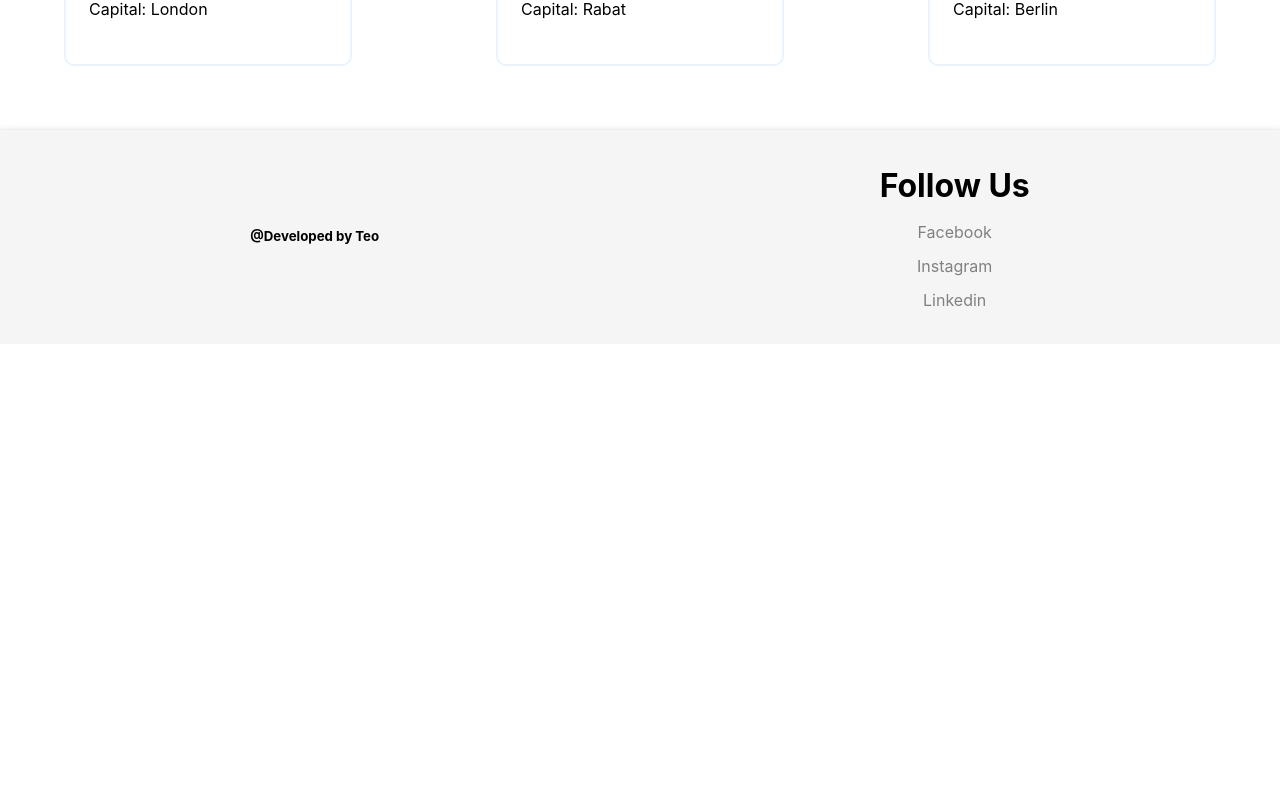
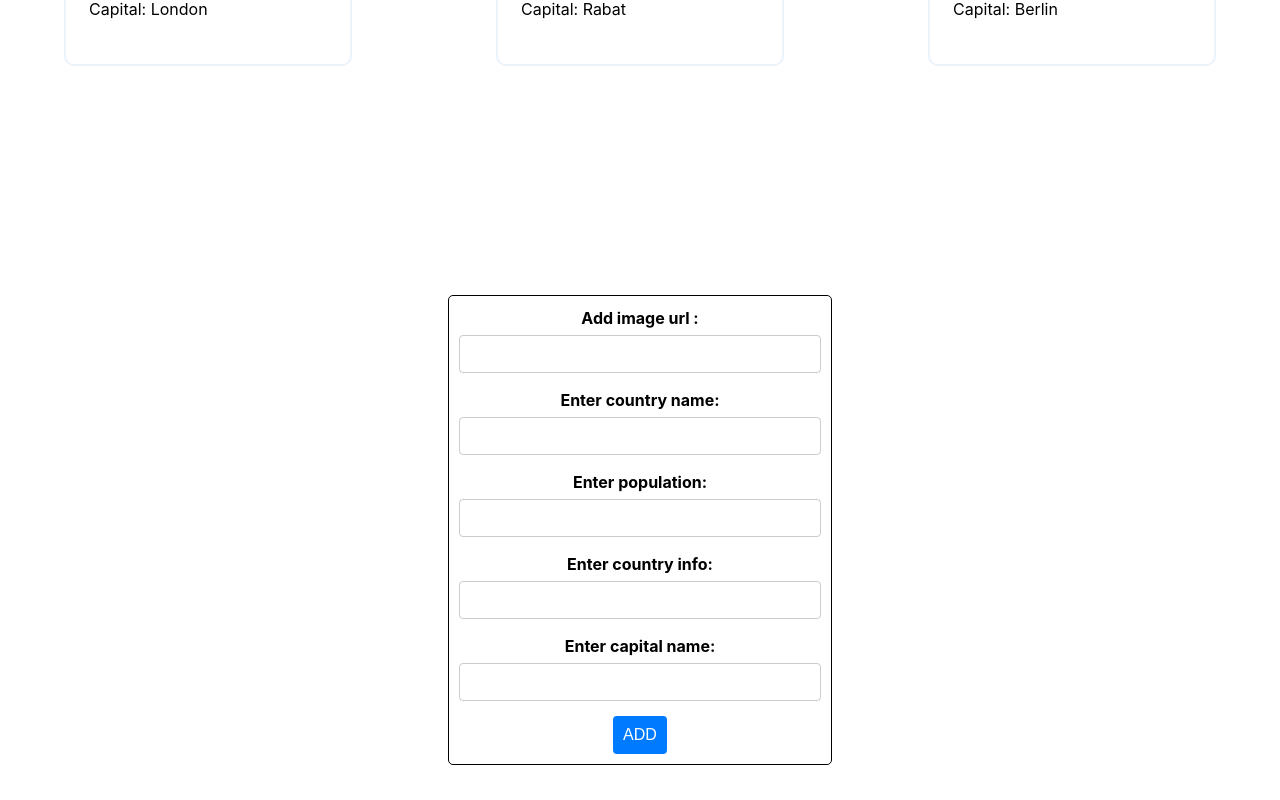
Before and after one commit to Omiadze/countries-app, a React (Vite) app: page / in a window 1280 px wide. Shown: the part 1120-1920 px from the top of the page. Before the commit the page ends 1464 px from the top, so only its background shows below. Built offline with nearby package versions, Linux system fonts and the light colour scheme.

Commit message:
add country adder component

```diff
--- a/src/pages/home/main-home-page/components/card/Card.tsx
+++ b/src/pages/home/main-home-page/components/card/Card.tsx
@@ -4,6 +4,7 @@ import { CardHeader } from "@/pages/home/main-home-page/components/card/header";
 import { CardImg } from "@/pages/home/main-home-page/components/card/image";
 import styles from "@/pages/home/main-home-page/components/card/card.module.css";
 import { Link } from "react-router-dom";
+import Inputs from "./country-input/inputs";
 
 type Country = {
   id: string;
@@ -109,10 +110,10 @@ const Card: React.FC = () => {
     <div>
       <div>
         <button onClick={sortIncreasing} className={styles.sortBtn}>
-          Sort by Votes (Increasing)
+          Sort by HEART (Increasing)
         </button>
         <button onClick={sortDecreasing} className={styles.sortBtn}>
-          Sort by Votes (Decreasing)
+          Sort by HEART (Decreasing)
         </button>
       </div>
       <div className={styles["cards-container"]}>
@@ -131,6 +132,9 @@ const Card: React.FC = () => {
           </div>
         ))}
       </div>
+      <div>
+        <Inputs setCountries={setCountries} />
+      </div>
     </div>
   );
 };
--- /dev/null
+++ b/src/pages/home/main-home-page/components/card/country-input/inputs.module.css
@@ -0,0 +1,39 @@
+.country-form-div {
+  display: flex;
+  justify-content: center;
+  align-items: center;
+  min-height: 100vh;
+}
+form {
+  border: 1px solid black;
+  border-radius: 5px;
+  padding: 10px;
+}
+label {
+  margin-bottom: 10px;
+  font-weight: bold;
+}
+
+input {
+  width: 100%;
+  padding: 10px;
+  margin-bottom: 15px;
+  margin-top: 5px;
+  border: 1px solid #ccc;
+  border-radius: 4px;
+  font-size: 14px;
+}
+
+.submit-btn {
+  background-color: #007bff;
+  color: white;
+  padding: 10px;
+  border: none;
+  border-radius: 4px;
+  cursor: pointer;
+  font-size: 16px;
+}
+
+.submit-btn:hover {
+  background-color: #0056b3;
+}
--- /dev/null
+++ b/src/pages/home/main-home-page/components/card/country-input/inputs.tsx
@@ -0,0 +1,96 @@
+import React, { useState } from "react";
+import styles from "./inputs.module.css";
+
+type Country = {
+  id: string;
+  img: string;
+  name: string;
+  population: string;
+  capital: string;
+  info: string;
+  votes: number;
+};
+
+type InputsProps = {
+  setCountries: React.Dispatch<React.SetStateAction<Country[]>>;
+};
+const Inputs: React.FC<InputsProps> = ({ setCountries }) => {
+  const [addedCountry, setAddedCountry] = useState({
+    id: "",
+    img: "",
+    name: "",
+    population: "",
+    capital: "",
+    info: "",
+    votes: 0,
+  });
+
+  const handleInputChange = (
+    event: React.ChangeEvent<HTMLInputElement | HTMLTextAreaElement>
+  ) => {
+    const { name, value } = event.target;
+    setAddedCountry((prev) => ({
+      ...prev,
+      [name]: value,
+    }));
+  };
+  const handleOnSubmit = (event: React.FormEvent<HTMLFormElement>) => {
+    event.preventDefault();
+    setCountries((prevCountries) => [
+      ...prevCountries,
+      { ...addedCountry, id: (prevCountries.length + 1).toString() },
+    ]);
+  };
+
+  return (
+    <div className={styles["country-form-div"]}>
+      <form id="addCountryForm" onSubmit={handleOnSubmit}>
+        <label>
+          Add image url :
+          <input type="text" name="img" onChange={handleInputChange} required />
+        </label>
+        <br />
+        <label>
+          Enter country name:
+          <input
+            type="text"
+            name="name"
+            onChange={handleInputChange}
+            required
+          />
+        </label>
+        <br />
+        <label>
+          Enter population:
+          <input
+            type="text"
+            name="population"
+            onChange={handleInputChange}
+            required
+          />
+        </label>
+        <br />
+        <label>
+          Enter country info:
+          <input type="text" name="info" onChange={handleInputChange} />
+        </label>
+        <br />
+        <label>
+          Enter capital name:
+          <input
+            type="text"
+            name="capital"
+            onChange={handleInputChange}
+            required
+          />
+        </label>
+        <br />
+        <button className={styles["submit-btn"]} type="submit" value="Submit">
+          ADD
+        </button>
+      </form>
+    </div>
+  );
+};
+
+export default Inputs;
--- a/src/pages/home/main-home-page/components/card/header/header.tsx
+++ b/src/pages/home/main-home-page/components/card/header/header.tsx
@@ -7,21 +7,12 @@ type CardHeaderProps = {
 };
 
 export const CardHeader: React.FC<CardHeaderProps> = ({ votes, onVote }) => {
-  // const votes: number = props.votes;
-  // const onVote = props.onVote
-  // const [votes, setVotes] = useState(0);
-  // const [favItem, setFavItem] = useState("white");
   const [isClicked, setIsClicked] = useState(false);
-  const handleHeardClick = () => {
-    // setVotes(votes + 1);
-    // if (favItem === "white") {
-    //   setFavItem("red");
-    // } else {
-    //   setFavItem("white");
-    // }
+
+  const handleClick = () => {
     onVote();
     setIsClicked(true);
-
+    // when I click the heart btn, I want to know visually that I clicked on it, so I am changing the color for 500 milliseconds
     setTimeout(() => {
       setIsClicked(false);
     }, 500);
@@ -29,10 +20,10 @@ export const CardHeader: React.FC<CardHeaderProps> = ({ votes, onVote }) => {
   return (
     <div className={styles["svg-div"]}>
       <div>
-        <p>VOTE: {votes}</p>
+        <p>HEART: {votes}</p>
       </div>
       <svg
-        onClick={handleHeardClick}
+        onClick={handleClick}
         width="50"
         height="50"
         viewBox="0 0 80 80"
```
Also changed, not shown: 15 other files (tests, documents, lock files or other folders).
